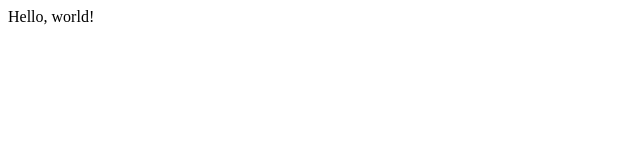
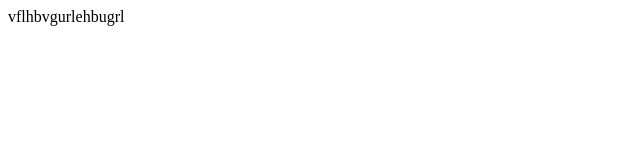
Before and after one commit to Habnel/adamdeeking.github.io, a plain HTML site: page index.html in a window 1280 px wide. Shown: the full height of the page, 0-640 px from the left. Drawn offline with Linux system fonts and the light colour scheme.

Commit message:
Update index.html

```diff
--- a/index.html
+++ b/index.html
@@ -1 +1,9 @@
-<p>Hello, world!</p>
+<!DOCTYPE html>
+<html>
+  <head>
+    <title>can i get a hooooooooooooo yea</title>
+  </head>
+  <body>
+    vflhbvgurlehbugrl
+  </body>
+</html>
```
